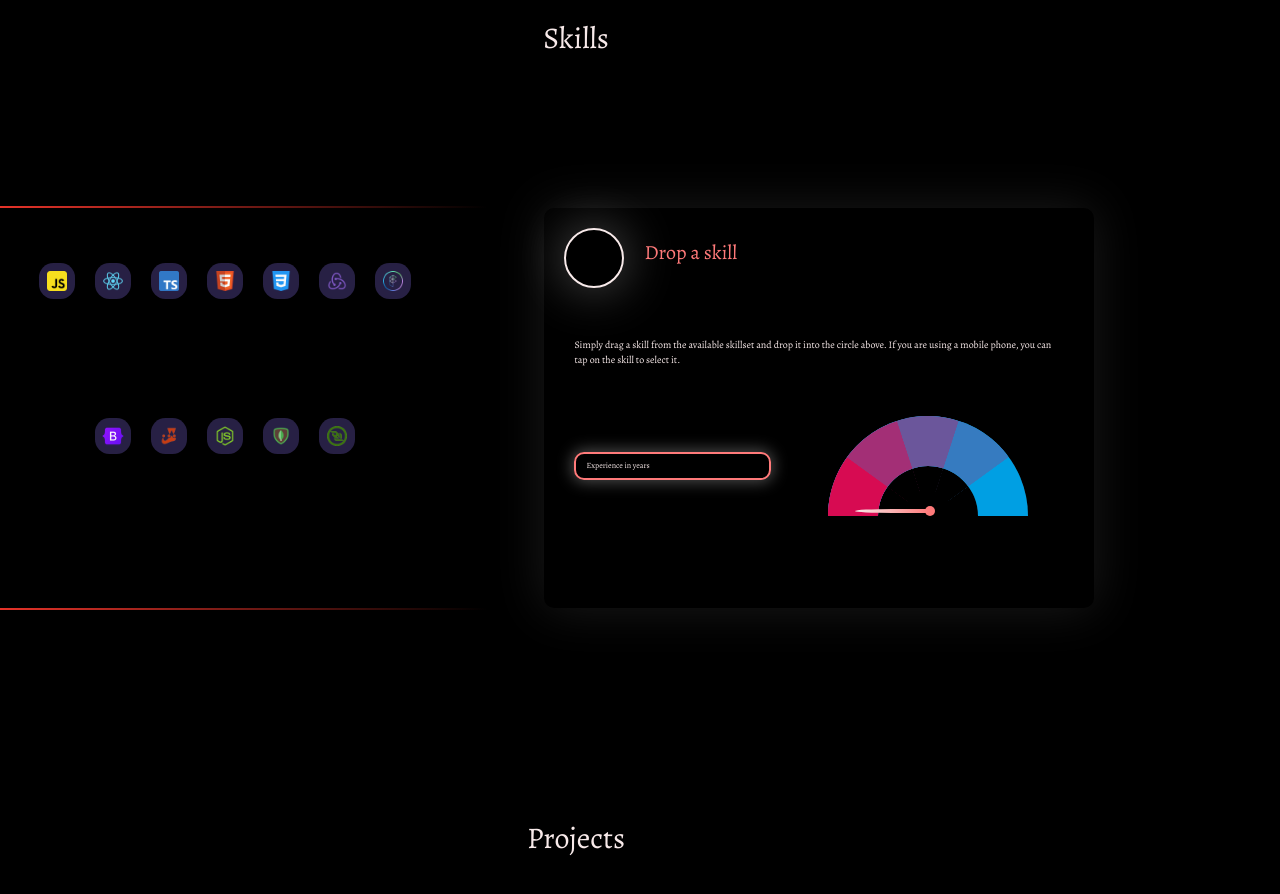
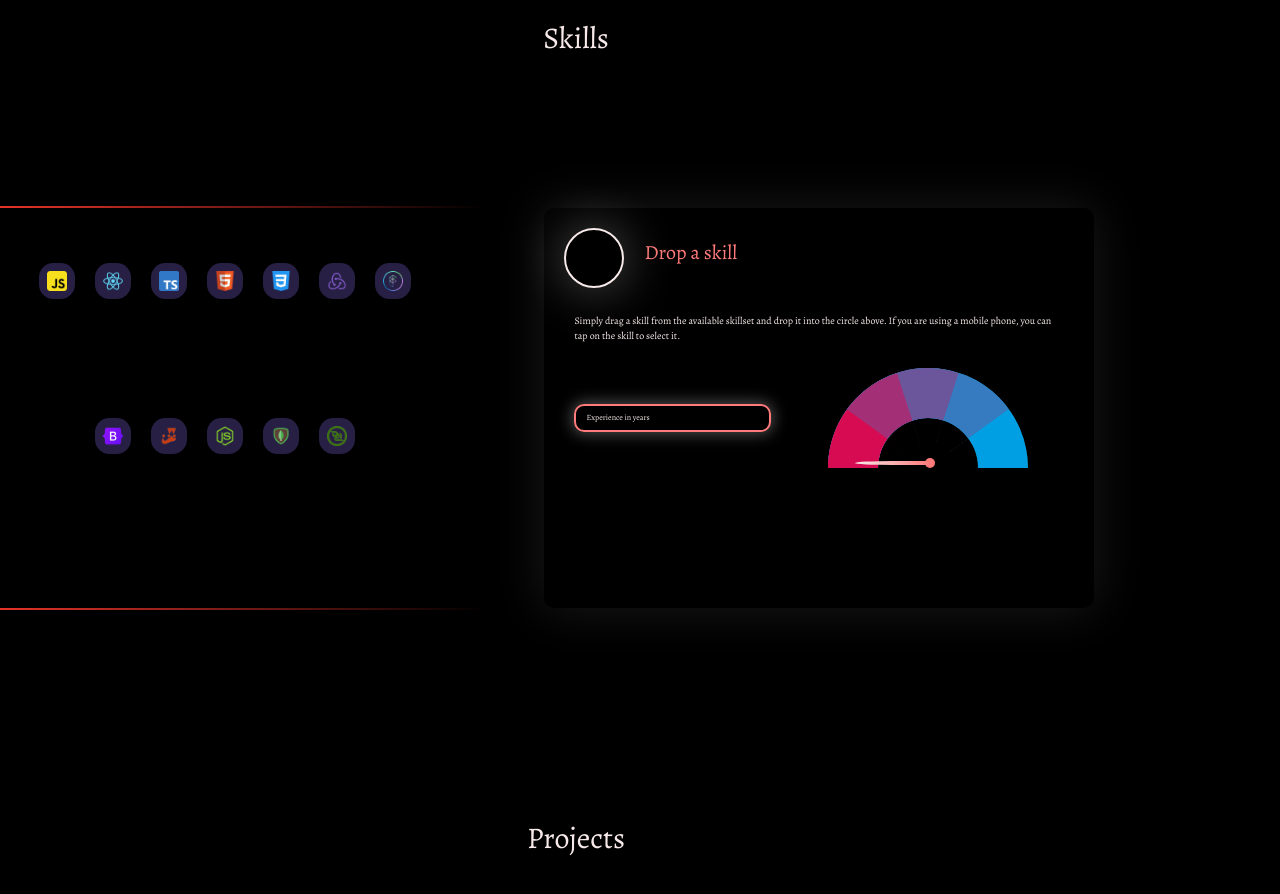
Before and after one commit to anudeep-mp/Portfolio, a React (Vite) app: page / in a window 1280 px wide. Shown: the part 2437-3331 px from the top of the page. Built offline with nearby package versions, Linux system fonts and the light colour scheme; the HTML template or start-up script is replaced by a standard one.

Commit message:
size fix

```diff
--- a/src/pages/Skills/skills.css
+++ b/src/pages/Skills/skills.css
@@ -138,7 +138,7 @@
 .section.skills .box-rail.second-rail {
   margin: 1rem;
   text-align: start;
-  height: 30%;
+  height: 6rem;
 }
 
 .section.skills .skill-selector .box-description {
```
